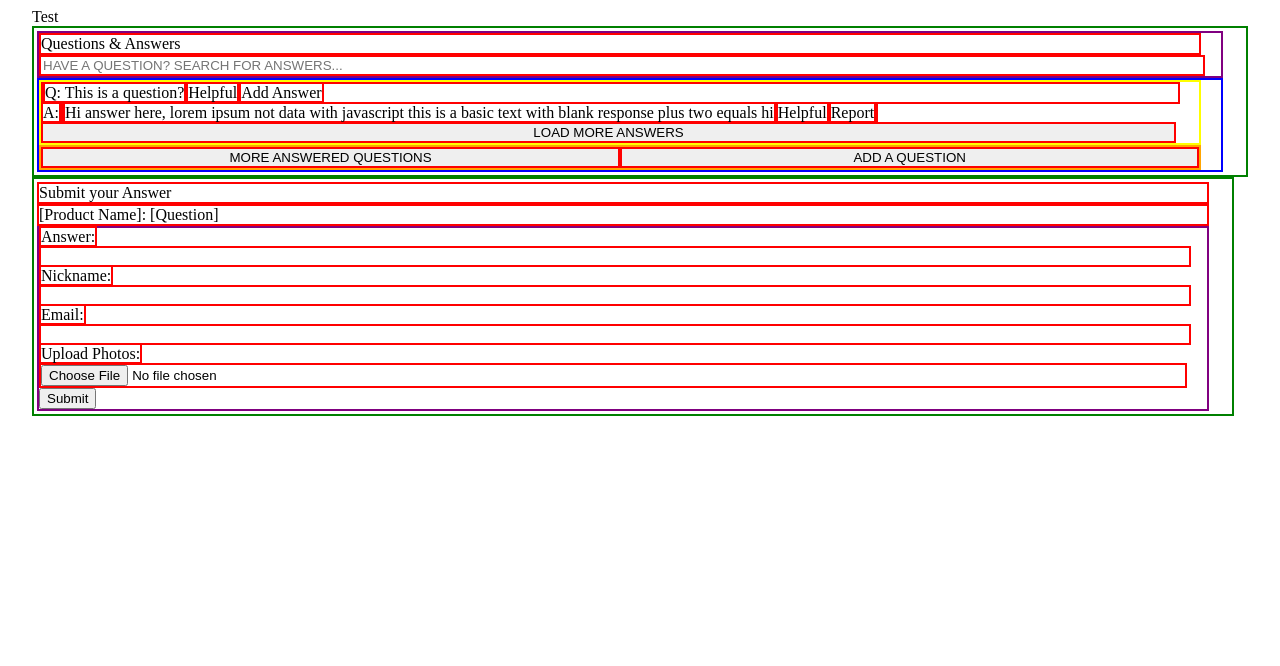
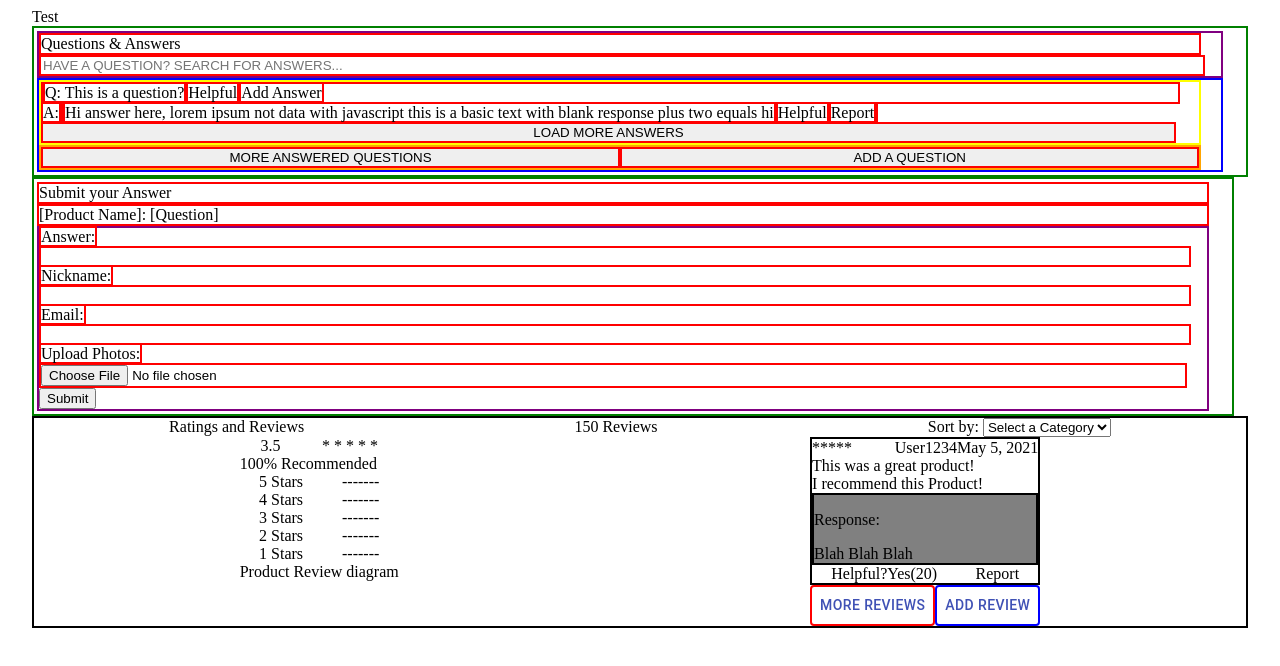
Before and after one commit to dark-developer-studio/front-end-capstone, a React app: page / in a window 1280 px wide. Shown: the top 666 px of the page. Built offline with nearby package versions, Linux system fonts and the light colour scheme; the HTML template or start-up script is replaced by a standard one.

Commit message:
Updates with wireframe using divs, will update using Material UI

```diff
--- a/client/src/components/reviews/RatingsAndReviews.jsx
+++ b/client/src/components/reviews/RatingsAndReviews.jsx
@@ -1,8 +1,182 @@
 import React from 'react';
+//import './reviews-style.css';
+import {Button} from '@material-ui/core';
+import Grid from '@material-ui/core/Grid';
+import {makeStyles} from '@material-ui/core/styles';
+
+// import style from '../../../dist/styles.css'
+//import '../../../dist/styles.css';
+
+const useStyles = makeStyles((theme) => ({
+  parentGrid: {
+    border: "2px solid black",
+    maxHeight: "800px",
+    direction:"column",
+    justify: "space-evenly",
+    alignContent: "center"
+  },
+  topGrid: {
+    direction:"row",
+    justify:"space-evenly",
+    alignContent:"center"
+  }
+}));
 
 const RatingsAndReviews = () => {
+  const classes = useStyles();
+
+  // return (
+  //   <Grid container className={classes.parentGrid}>
+  //     <Grid container className={classes.topGrid}>
+  //     <div id="randr-title">Rating and Reviews</div>
+  //     <div>Total Reviews</div>
+  //     <div id="sortby"> <span>Sort by:</span>
+  //       <select>
+  //         <option value="">choose a category</option>
+  //       </select>
+  //     </div>
+  //     </Grid>
+
+  //     <Grid container>Review Window with Stars</Grid>
+  //     <Grid container>Percentage of recommendations</Grid>
+  //     <Grid container>Stars List</Grid>
+  //     <Grid container>Review Title</Grid>
+
+  //     <div id="Button Container">
+  //       <Button color="primary">More Reviews</Button>
+  //       <Button color="primary">Add Review</Button>
+  //     </div>
+
+  //   </Grid>
+
+  // );
+
   return (
-    <div></div>
+    <div className="parentContainer" style={{border: "2px solid black"}}>
+      <div className="top-container" style={{display: "flex", flexDirection: "row", justifyContent: "space-around"}}>
+        <div>Ratings and Reviews</div>
+        <div className="totalReviews">150 Reviews</div>
+        <div>
+          <span>Sort by: </span>
+          <select>
+            <option>Select a Category</option>
+          </select>
+        </div>
+      </div>
+
+      <div className="midContainer" style={{display: "flex", flexDirection: "row", justifyContent: "space-around"}}>
+        <div className="leftPanel" style={{display: "flex", flexDirection: "column"}}>
+          <div>
+
+          <div className="avgStarContainer" style={{display: "flex", flexDirection: "row", justifyContent: "space-around"}}>
+            <div>3.5</div>
+            <div>* * * * *</div>
+          </div>
+        </div>
+          <div className="recommendPercentage">100% Recommended</div>
+
+          <div className="barDiagram">
+            <div className="fiveStars" style={{display: "flex", flexDirection: "row", justifyContent: "space-around"}}>
+              <div>
+                5 Stars
+              </div>
+              <div>
+                -------
+              </div>
+            </div>
+            <div className="fourStars" style={{display: "flex", flexDirection: "row", justifyContent: "space-around"}}>
+            <div>
+                4 Stars
+              </div>
+              <div>
+                -------
+              </div>
+            </div>
+            <div className="threeStars" style={{display: "flex", flexDirection: "row", justifyContent: "space-around"}}>
+            <div>
+                3 Stars
+              </div>
+              <div>
+                -------
+              </div>
+            </div>
+            <div className="twoStars" style={{display: "flex", flexDirection: "row", justifyContent: "space-around"}}>
+            <div>
+                2 Stars
+              </div>
+              <div>
+                -------
+              </div>
+            </div>
+            <div className="oneStars" style={{display: "flex", flexDirection: "row", justifyContent: "space-around"}}>
+            <div>
+                1 Stars
+              </div>
+              <div>
+                -------
+              </div>
+            </div>
+          </div>
+          <div>Product Review diagram</div>
+
+        {/* End of Left Panel */}
+        </div>
+
+        <div className="rightPanel" style={{display: "flex", flexDirection: "column"}}>
+          <div className="reviewTile" style={{border: "2px solid black", display: "flex", flexDirection: "column"}}>
+            <div className="topRow" style={{display: "flex", flexDirection: "row", justifyContent: "space-between"}}>
+              <div className="stars">
+                *****
+              </div>
+              <div className="userAndTimeStamp" style={{display: "flex", flexDirection: "row", justifyContent: "space-between"}}>
+                <div className="userName">
+                  User1234
+                </div>
+                <div className="timeStamp">
+                  May 5, 2021
+                </div>
+              </div>
+            {/* End of Review Tile */}
+            </div>
+
+            <div className="reviewSummary">
+              This was a great product!
+            </div>
+            <div className="productRecommend">
+              I recommend this Product!
+            </div>
+            <div className="reviewText" style={{border: "2px solid black", backgroundColor: "grey"}}>
+              <p>Response:</p>
+                <div>
+                  Blah Blah Blah
+                </div>
+            </div>
+            <div className="bottomRowReviewTile" style={{display: "flex", flexDirection: "row", justifyContent: "space-around"}}>
+              <div className="helpful" style={{display: "flex", flexDirection: "row"}}>
+                Helpful?
+                <div href="#" style={{cursor: "pointer"}}>Yes</div>
+                <div className="count">(20)</div>
+              </div>
+
+              <div href="#" style={{cursor: "pointer"}}>Report</div>
+            </div>
+
+          {/* End of Review Tile */}
+          </div>
+
+          <div id="buttonContainer" style={{display: "flex", flexDirection: "row"}}>
+            <Button color="primary" style={{border: "2px solid red"}}>More Reviews</Button>
+            <Button color="primary" style={{border: "2px solid blue"}}>Add Review</Button>
+          </div>
+
+        {/* End of Right Panel */}
+        </div>
+
+      {/* End of midContainer */}
+      </div>
+
+    {/* End of Parent Container */}
+    </div>
   );
 };
 export default RatingsAndReviews;
```
